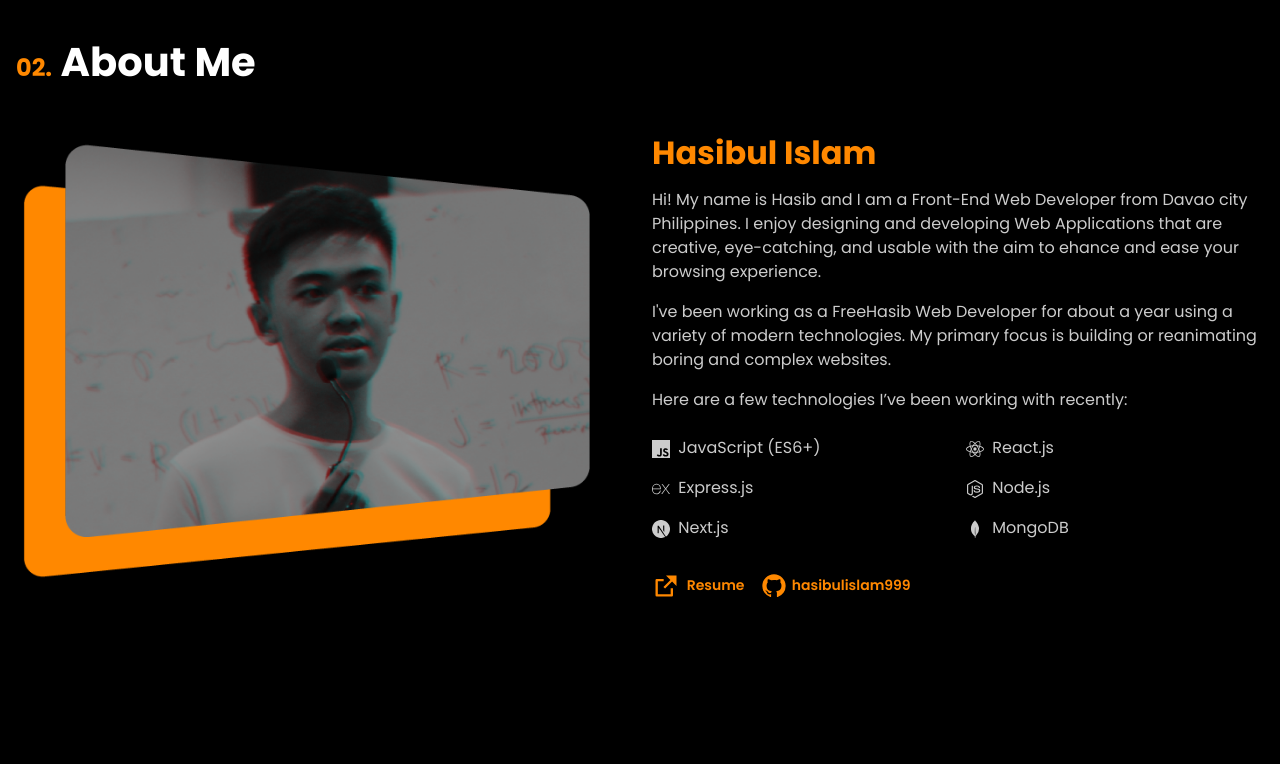
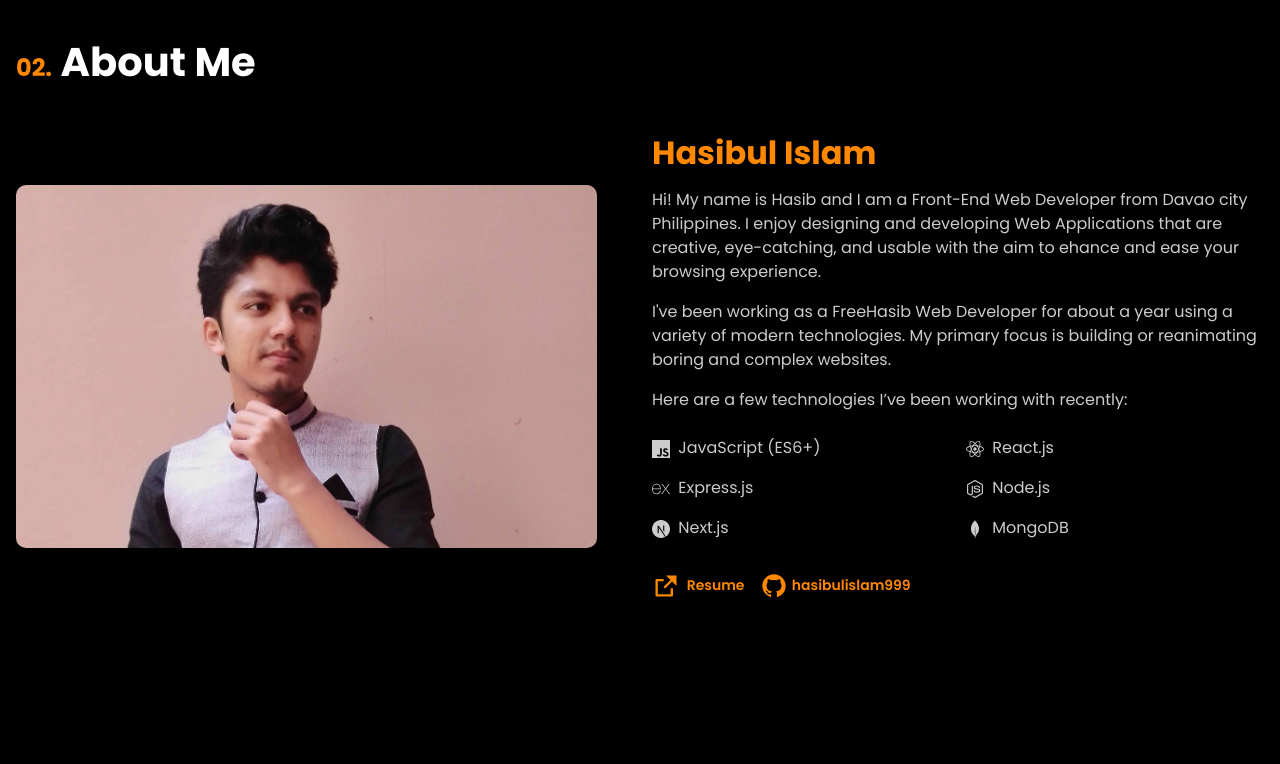
Before and after one commit to devhasibulislam/portfolio_00, a Next.js app: page / in a window 1280 px wide. Shown: the part 727-1491 px from the top of the page. Built offline with nearby package versions, Linux system fonts and the light colour scheme.

Commit message:
dp insertion done with update

```diff
--- a/src/components/about/About.tsx
+++ b/src/components/about/About.tsx
@@ -21,14 +21,14 @@ export const About = () => {
           <span className={style.highlight + " fs-4"}>02.</span> About Me
         </h1>
 
-        <Row>
+        <Row className="align-items-center">
           <Col md={6} sm={12} className="mb-lg-0 mb-4">
             <div className={style.profile_wrapper}>
               {/** <div className={style.img_border}></div>*/}
               <picture>
-                <source srcSet="/media/images/mypic.png" type="image/webp" />
+                <source srcSet="/media/images/pofo.jpg" type="image/webp" />
                 <img
-                  src="/media/images/mypic.png"
+                  src="/media/images/pofo.png"
                   className={style.profile_pic}
                   alt="my-dp"
                 />
```
